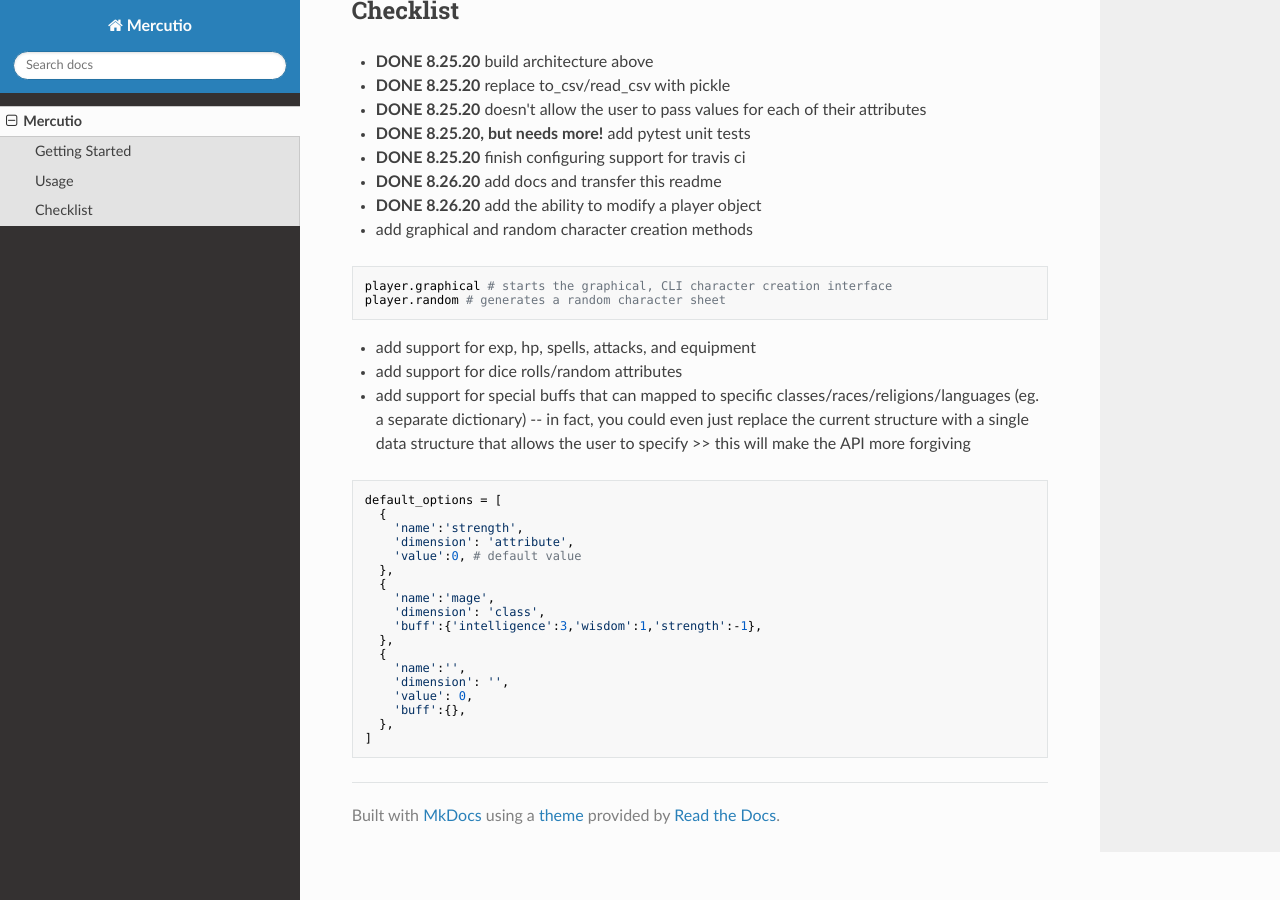
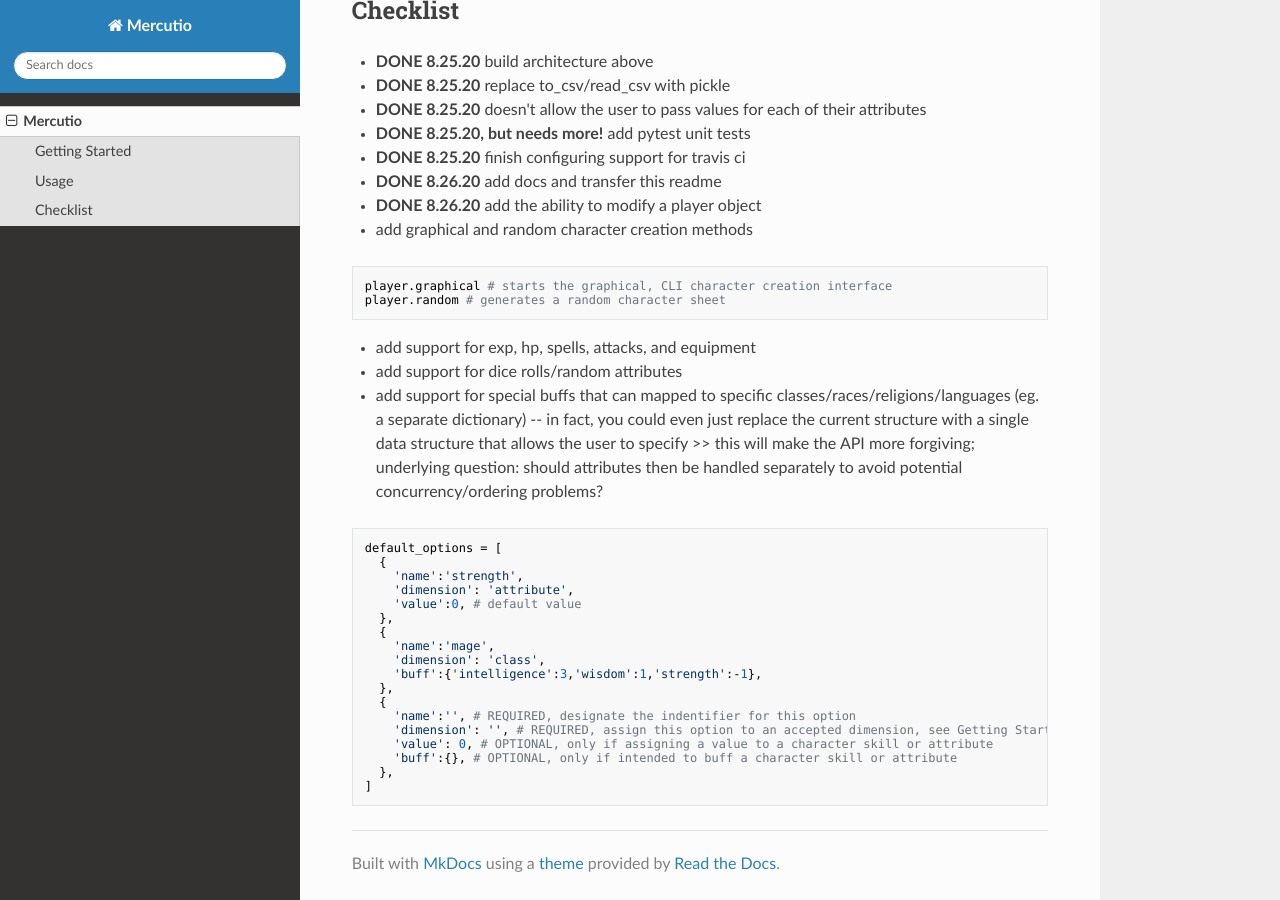
Before and after one commit to signebedi/mercutio, an MkDocs documentation site: the page built from docs/index.md, in a window 1280 px wide and 900 px high, scrolled down 2098 px. Built offline with MkDocs 1.6.1, drawn with Linux system fonts in a browser that asks for light colours; nearby versions of some CDN libraries.

Commit message:
Update index.md

````diff
--- a/docs/index.md
+++ b/docs/index.md
@@ -99,7 +99,7 @@ player.random # generates a random character sheet
 ```
 * add support for exp, hp, spells, attacks, and equipment
 * add support for dice rolls/random attributes
-* add support for special buffs that can mapped to specific classes/races/religions/languages (eg. a separate dictionary) -- in fact, you could even just replace the current structure with a single data structure that allows the user to specify >> this will make the API more forgiving
+* add support for special buffs that can mapped to specific classes/races/religions/languages (eg. a separate dictionary) -- in fact, you could even just replace the current structure with a single data structure that allows the user to specify >> this will make the API more forgiving; underlying question: should attributes then be handled separately to avoid potential concurrency/ordering problems?
 ```python
 default_options = [
   {
@@ -113,10 +113,10 @@ default_options = [
     'buff':{'intelligence':3,'wisdom':1,'strength':-1},
   },
   {
-    'name':'',
-    'dimension': '',
-    'value': 0,
-    'buff':{},
+    'name':'', # REQUIRED, designate the indentifier for this option
+    'dimension': '', # REQUIRED, assign this option to an accepted dimension, see Getting Started above
+    'value': 0, # OPTIONAL, only if assigning a value to a character skill or attribute
+    'buff':{}, # OPTIONAL, only if intended to buff a character skill or attribute
   },
 ]
 ```
````
